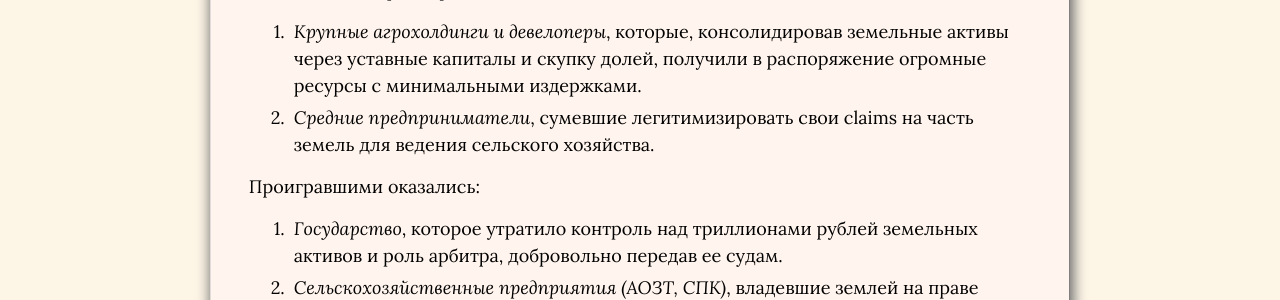
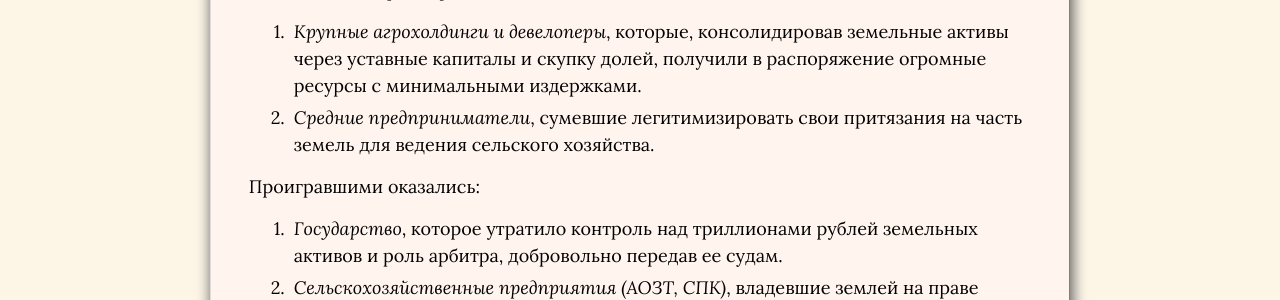
Before and after one commit to SergSi/land-use-art, a Jekyll site: the page built from _posts/2025-08-25-reforma.md, in a window 1280 px wide and 900 px high, scrolled down 6486 px. Shown: the part 154-454 px from the top of the window. Built offline with Jekyll 4.4.1, drawn with Linux system fonts in a browser that asks for light colours; some web fonts are replaced.

Commit message:
Update 2025-08-25-reforma.md

```diff
--- a/_posts/2025-08-25-reforma.md
+++ b/_posts/2025-08-25-reforma.md
@@ -94,7 +94,7 @@ align: right
 
 Главными бенефициарами стали:
 1.  *Крупные агрохолдинги и девелоперы*, которые, консолидировав земельные активы через уставные капиталы и скупку долей, получили в распоряжение огромные ресурсы с минимальными издержками.
-2.  *Средние предприниматели*, сумевшие легитимизировать свои claims на часть земель для ведения сельского хозяйства.
+2.  *Средние предприниматели*, сумевшие легитимизировать свои притязания на часть земель для ведения сельского хозяйства.
 
 Проигравшими оказались:
 1.  *Государство*, которое утратило контроль над триллионами рублей земельных активов и роль арбитра, добровольно передав ее судам.
```
